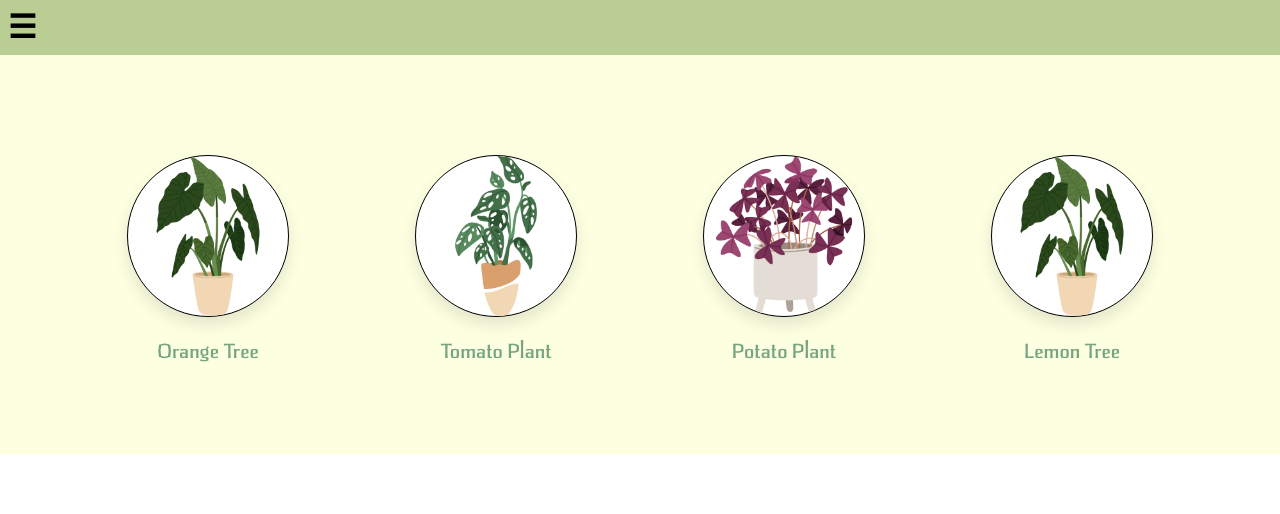
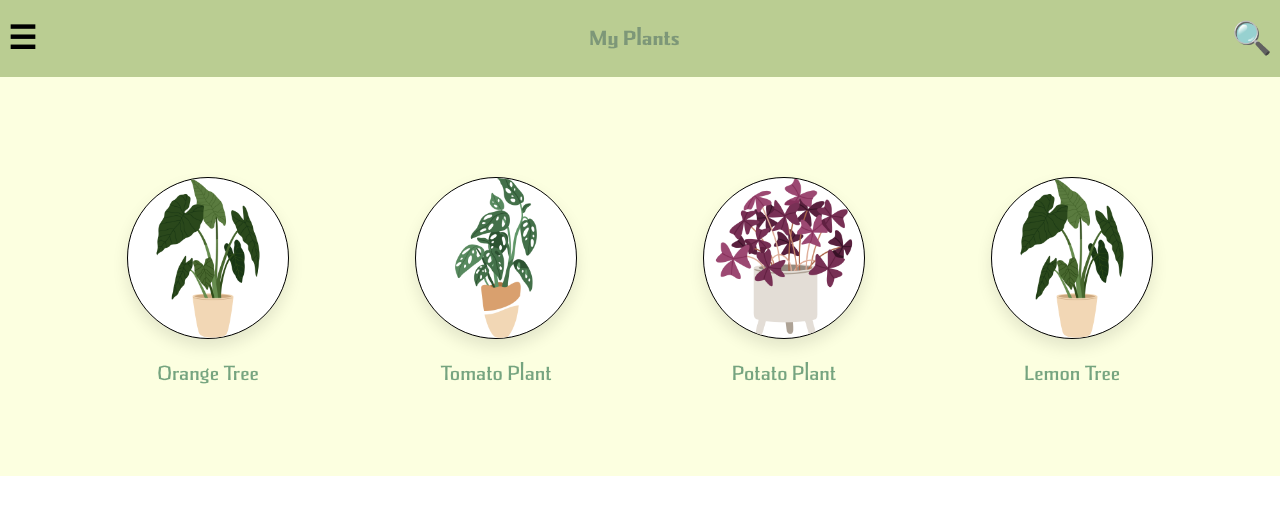
Before and after one commit to deco3801-mortein/frontend, a React (Vite) app: page / in a window 1280 px wide. Shown: the top 514 px of the page. Built offline with nearby package versions, Linux system fonts and the light colour scheme; data requests are answered from the project's data file; the HTML template or start-up script is replaced by a standard one.

Commit message:
Add props in header of homepage

```diff
--- a/src/pages/HomePage.jsx
+++ b/src/pages/HomePage.jsx
@@ -21,7 +21,7 @@ import "../pages/HomePage.css";
 const HomePage = (props) => {
     return (
         <div className="home-page">
-            <Header />
+            <Header left="Menu" title="My Plants" showGuide={true}/>
             {props.userData && <PlantGrid userData={props.userData} />}
         </div>
     );
```
